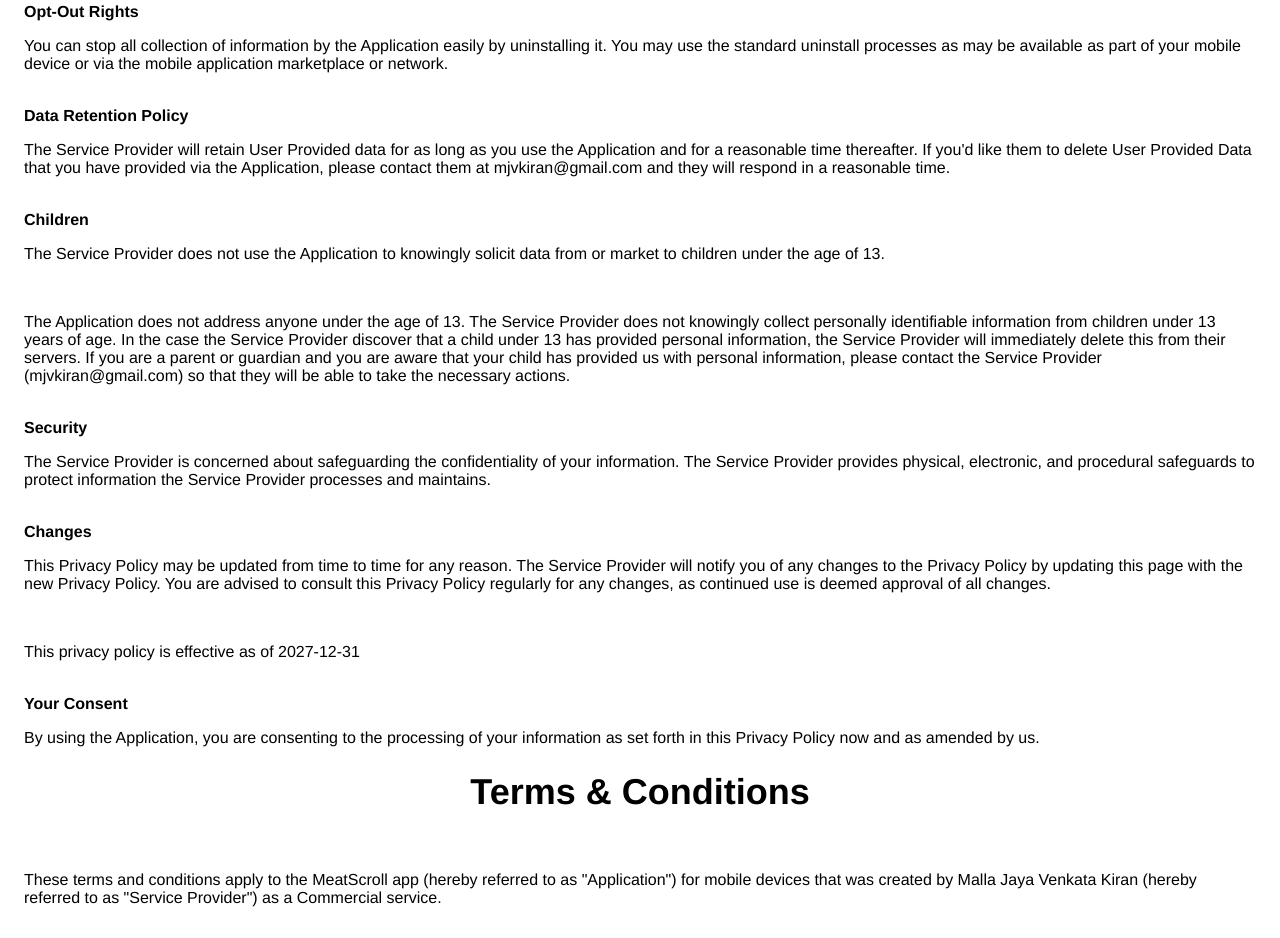
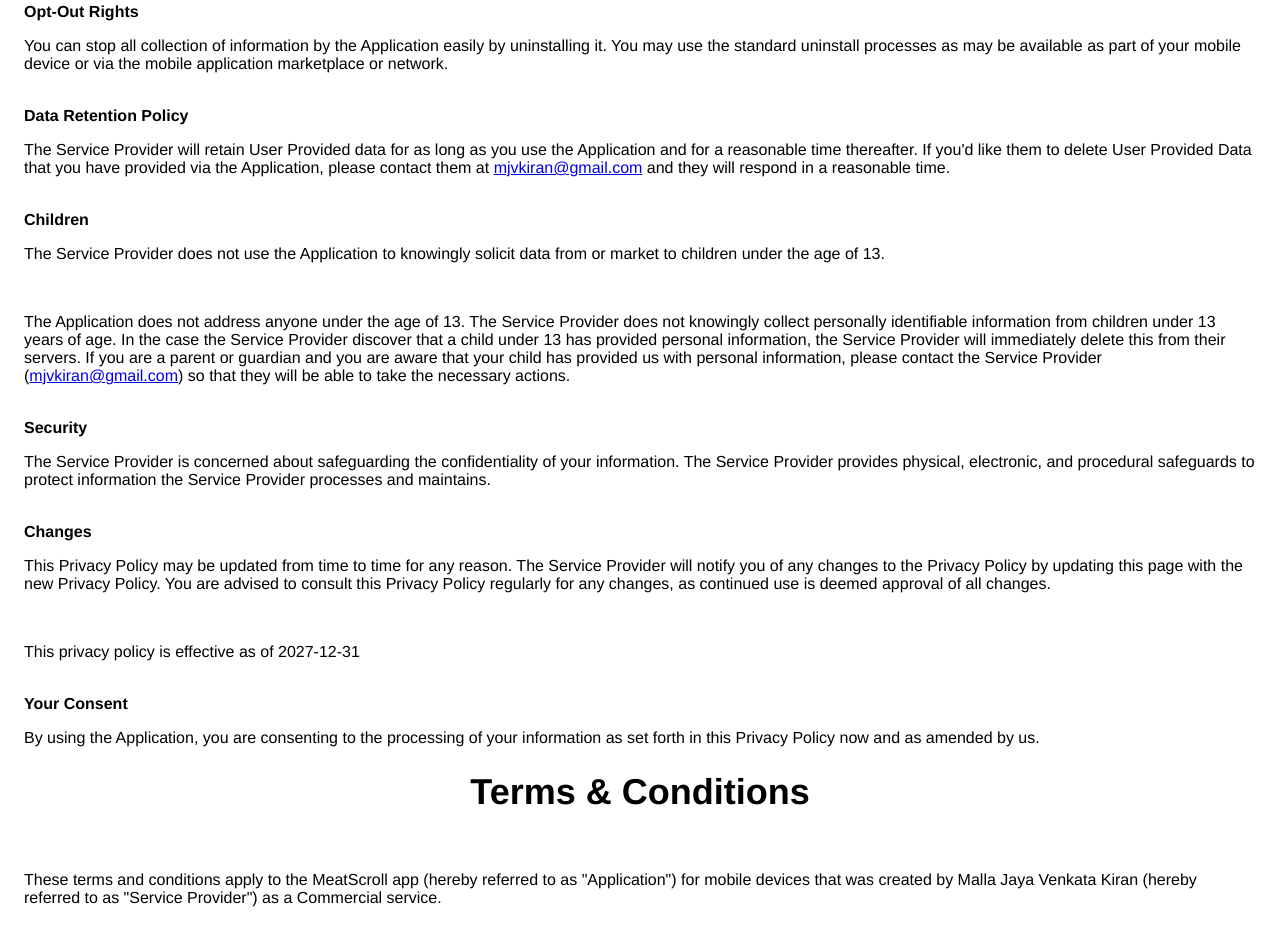
Before and after one commit to 0jai0/meatScrollPrivacy, a plain HTML site: page index.html in a window 1280 px wide. Shown: the part 1309-2247 px from the top of the page. Drawn offline with Linux system fonts and the light colour scheme.

Commit message:
Update index.html

```diff
--- a/index.html
+++ b/index.html
@@ -148,7 +148,7 @@
       The Service Provider will retain User Provided data for as long as you use
       the Application and for a reasonable time thereafter. If you'd like them
       to delete User Provided Data that you have provided via the Application,
-      please contact them at mjvkiran@gmail.com and they will respond in a
+      please contact them at <a href="mailto:mjvkiran@gmail.com">mjvkiran@gmail.com</a> and they will respond in a
       reasonable time.
     </p>
     <br /><strong>Children</strong>
@@ -166,7 +166,7 @@
         Service Provider will immediately delete this from their servers. If you
         are a parent or guardian and you are aware that your child has provided
         us with personal information, please contact the Service Provider
-        (mjvkiran@gmail.com) so that they will be able to take the necessary
+        (<a href="mailto:mjvkiran@gmail.com">mjvkiran@gmail.com</a>) so that they will be able to take the necessary
         actions.
       </p>
     </div>
```
